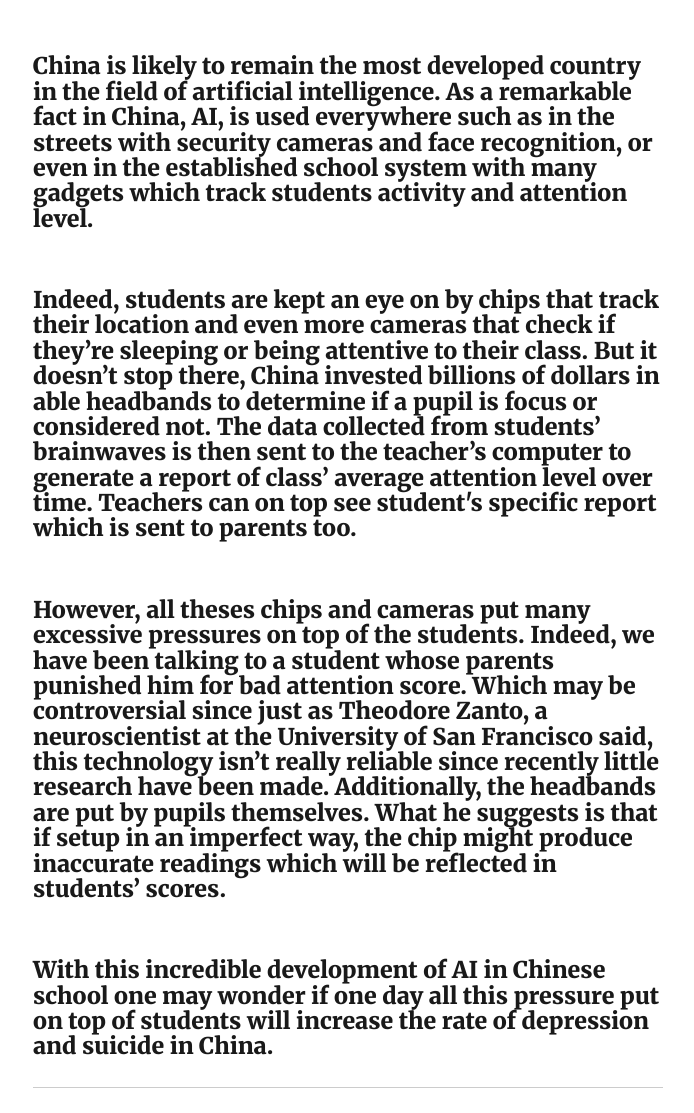
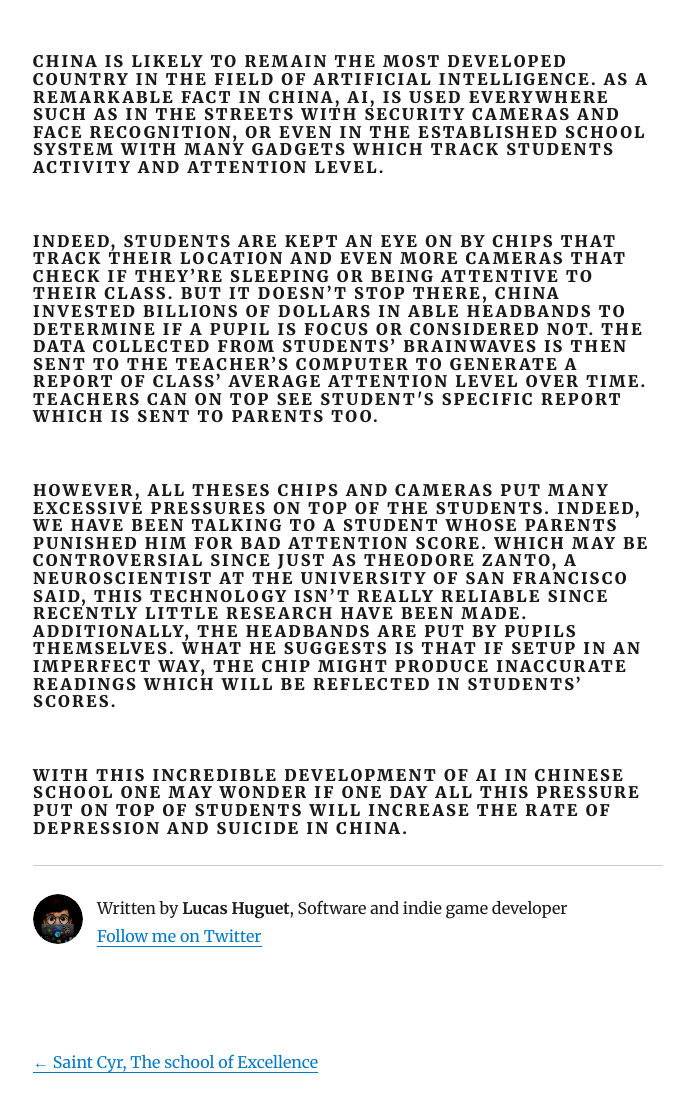
Before and after one commit to lucashuguet/astroblog, a Gatsby site: page /education-powered-by-ai/ in a window 1280 px wide. Shown: the part 170-1283 px from the top of the page, without its empty margins (292-986 px from the left). Built offline with nearby package versions, Linux system fonts and the light colour scheme; Gatsby itself is replaced by a stand-in of ours; some packages are replaced by stand-ins of ours.

Commit message:
Update Blog “education-powered-by-ai/index”

```diff
--- a/content/blog/education-powered-by-ai/index.md
+++ b/content/blog/education-powered-by-ai/index.md
@@ -3,10 +3,10 @@ title: Education powered by AI
 date: 2022-05-04T09:13:25.541Z
 description: Is China going too far in AI development ?
 ---
-### China is likely to remain the most developed country in the field of artificial intelligence. As a remarkable fact in China, AI, is used everywhere such as in the streets with security cameras and face recognition, or even in the established school system with many gadgets which track students activity and attention level.
+#### China is likely to remain the most developed country in the field of artificial intelligence. As a remarkable fact in China, AI, is used everywhere such as in the streets with security cameras and face recognition, or even in the established school system with many gadgets which track students activity and attention level.
 
-### Indeed, students are kept an eye on by chips that track their location and even more cameras that check if they’re sleeping or being attentive to their class. But it doesn’t stop there, China invested billions of dollars in able headbands to determine if a pupil is focus or considered not. The data collected from students’ brainwaves is then sent to the teacher’s computer to generate a report of class’ average attention level over time. Teachers can on top see student's specific report which is sent to parents too.
+#### Indeed, students are kept an eye on by chips that track their location and even more cameras that check if they’re sleeping or being attentive to their class. But it doesn’t stop there, China invested billions of dollars in able headbands to determine if a pupil is focus or considered not. The data collected from students’ brainwaves is then sent to the teacher’s computer to generate a report of class’ average attention level over time. Teachers can on top see student's specific report which is sent to parents too.
 
-### However, all theses chips and cameras put many excessive pressures on top of the students. Indeed, we have been talking to a student whose parents punished him for bad attention score. Which may be controversial since just as Theodore Zanto, a neuroscientist at the University of San Francisco said, this technology isn’t really reliable since recently little research have been made. Additionally, the headbands are put by pupils themselves. What he suggests is that if setup in an imperfect way, the chip might produce inaccurate readings which will be reflected in students’ scores.
+#### However, all theses chips and cameras put many excessive pressures on top of the students. Indeed, we have been talking to a student whose parents punished him for bad attention score. Which may be controversial since just as Theodore Zanto, a neuroscientist at the University of San Francisco said, this technology isn’t really reliable since recently little research have been made. Additionally, the headbands are put by pupils themselves. What he suggests is that if setup in an imperfect way, the chip might produce inaccurate readings which will be reflected in students’ scores.
 
-### With this incredible development of AI in Chinese school one may wonder if one day all this pressure put on top of students will increase the rate of depression and suicide in China.
+#### With this incredible development of AI in Chinese school one may wonder if one day all this pressure put on top of students will increase the rate of depression and suicide in China.
```
